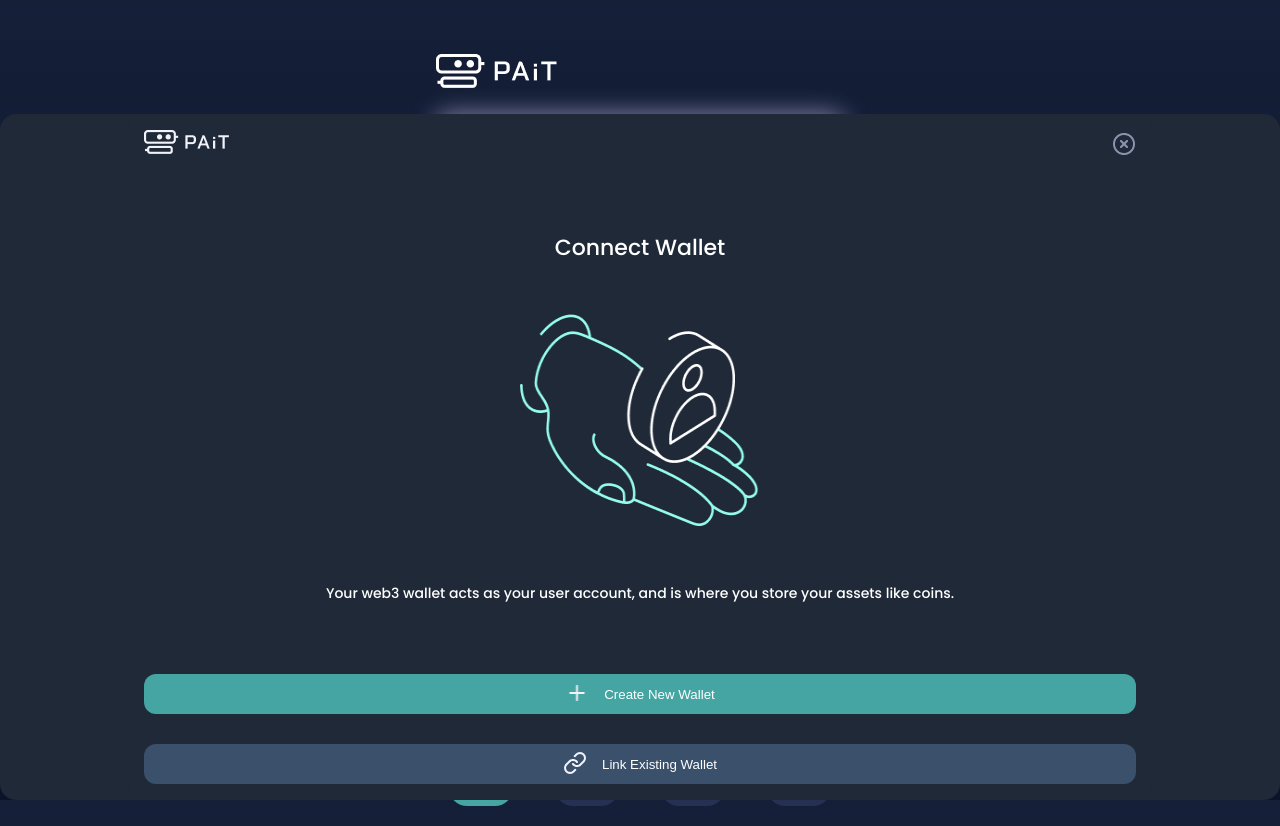
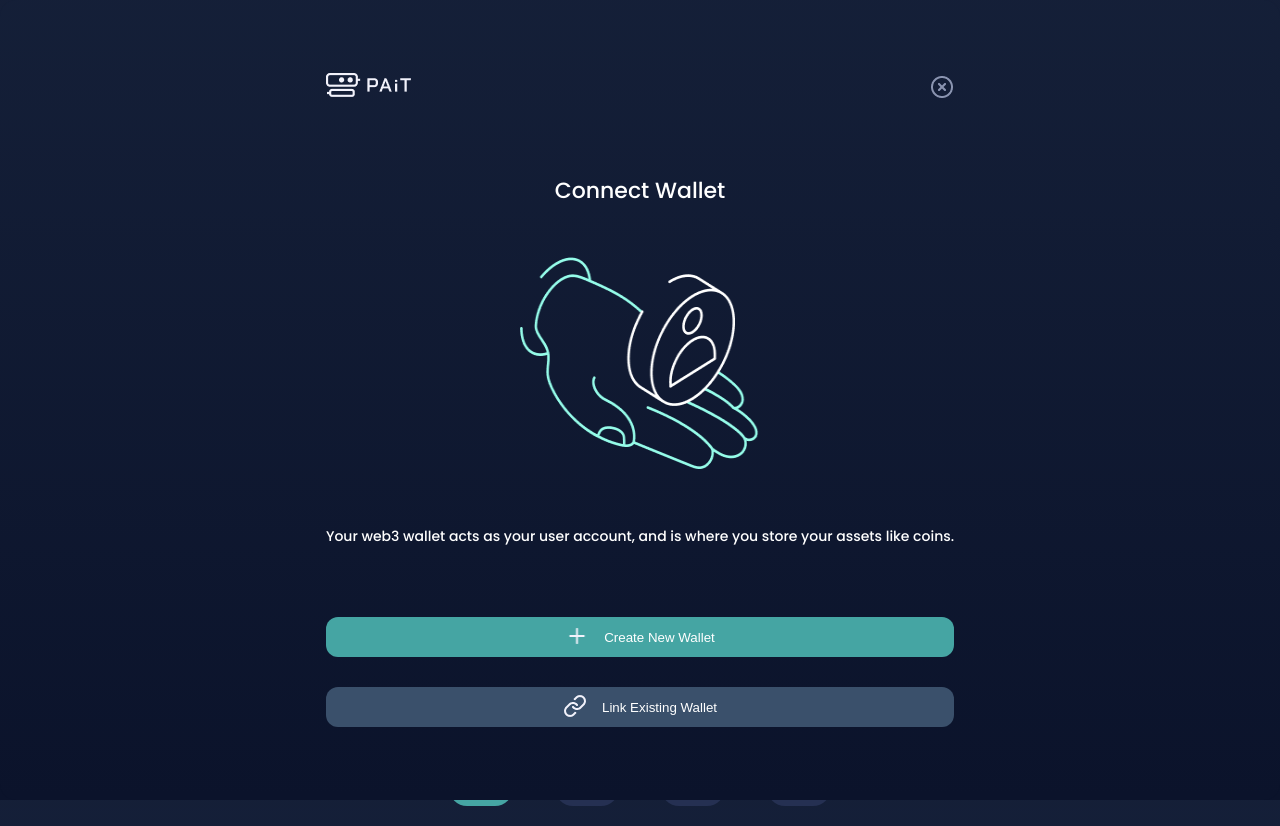
Before and after one commit to MorrisMacharia/pait2-tsx, a Next.js app: page / in a window 1280 px wide. Both pictures are taken after a click on the button "Connect Wallet". Built offline with nearby package versions, Linux system fonts and the light colour scheme.

Commit message:
modal css

```diff
--- a/src/app/components/Connectwallet/Connectwallet.tsx
+++ b/src/app/components/Connectwallet/Connectwallet.tsx
@@ -20,7 +20,7 @@ const Connectwallet: React.FC<ConnectwalletProps> = ({ onClose }) => {
 
   return (
     <div className="creation1">
-      <div className="modal-content">
+      {/* <div className="modal-content"> */}
         <div className="top">
           <Link href="/">
             <div className="logo11">
@@ -63,7 +63,7 @@ const Connectwallet: React.FC<ConnectwalletProps> = ({ onClose }) => {
             <div className="crt">Link Existing Wallet</div>
           </button>
         </div>
-      </div>
+      {/* </div> */}
     </div>
   );
 };
--- a/src/app/components/Connectwallet/page.css
+++ b/src/app/components/Connectwallet/page.css
@@ -3,20 +3,28 @@
   left: 0;
   right: 0;
   bottom: 0;
-  background-color: #1f2937;
-  display: flex;
-  justify-content: center;
-  align-items: flex-end;
-  z-index: 1000;
+  background: linear-gradient(
+    180deg,
+    rgba(58, 80, 107, 0.2) 0%,
+    rgba(58, 80, 107, 0) 100%
+  ),
+  var(--Background, #0b132b);
+  border-radius: 16px;
   opacity: 0;
-  visibility: hidden;
-  transition: opacity 0.3s ease, visibility 0.3s ease;
+  height: 100%;
 }
 
 .modal-overlay.active {
+
+  display: flex;
+  flex-direction: column;
+  justify-content: space-evenly;
+  gap: 16px;
+  align-items: center;
+  padding: 40px;
+  width: 100%;
   opacity: 1;
   visibility: visible;
-  border-radius: 16px;
 }
 
 .modal-content {
@@ -26,7 +34,7 @@
   width: 100%;
   gap: 70px;
   background-color: #1f2937;
-  max-height: 80%;
+  max-height: 90%;
   padding: 16px;
   border-radius: 16px;
   transform: translateY(100%);
@@ -36,6 +44,8 @@
 
 .modal-overlay.active .modal-content {
   transform: translateY(0);
+  height: 80%;
+
 }
 
 .modal-overlay.closing .modal-content {
@@ -46,7 +56,6 @@
   display: flex;
   flex-direction: column;
   justify-content: space-around;
-  width: 80%;
   gap: 70px;
 
 }
@@ -140,18 +149,18 @@
 
   .creation1 {
     justify-content: space-between;
-    height: 80%;
+    height: 70%;
   }
 }
 
 @media only screen and (max-width: 480px) {
   .modal-content {
-    height: 90%;
+    height: 70%;
   }
 
   .creation1 {
     justify-content: space-between;
-    height: 80%;
+    height: 70%;
   }
 
   .actions {
```
